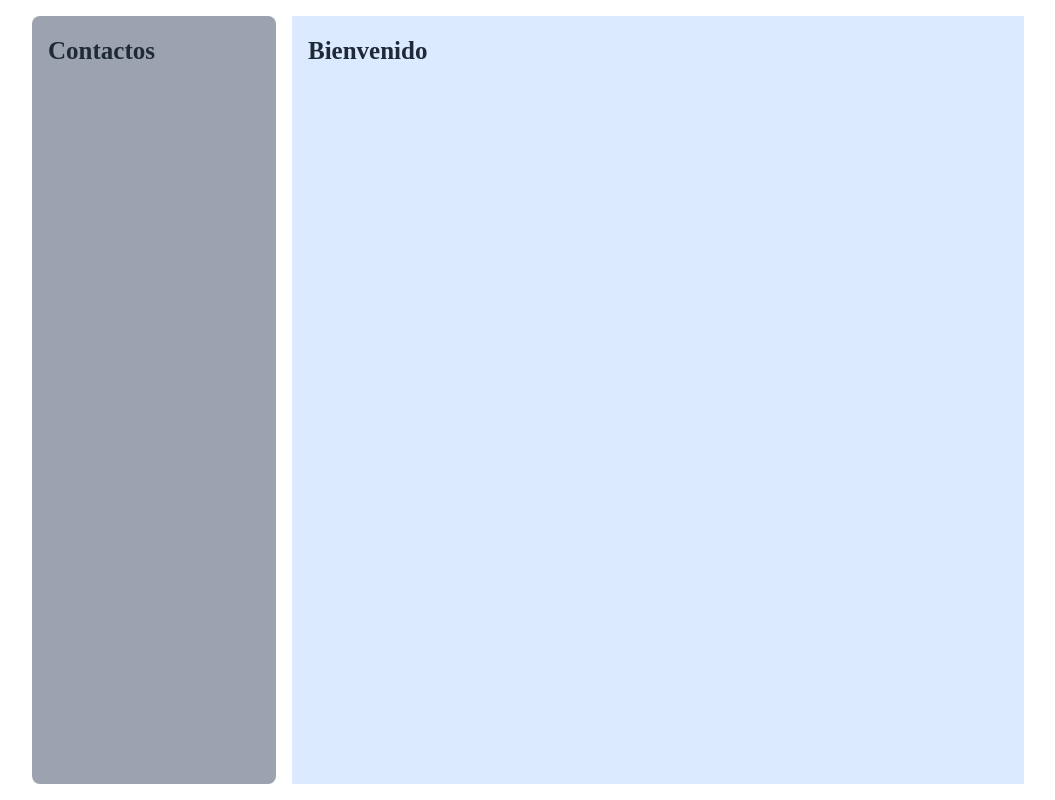
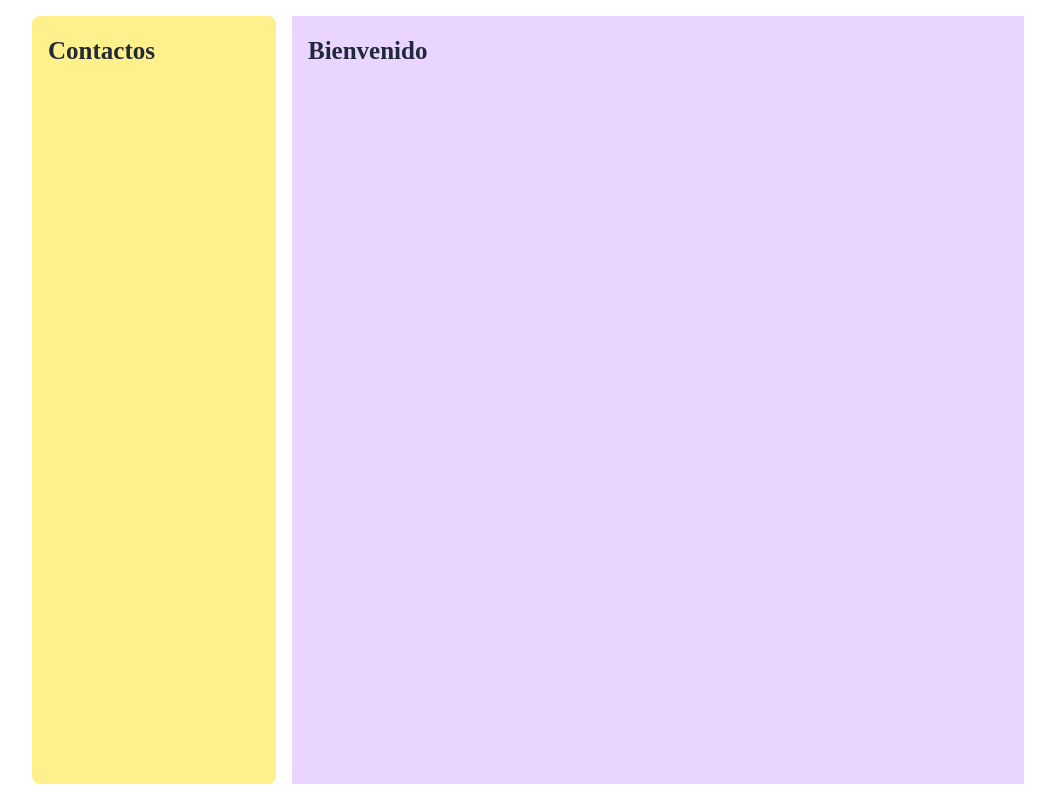
Before and after one commit to josma18/CHAT-SISTEMA_INVENTARIO, a plain HTML site: page index.html in a window 1280 px wide. Shown: the whole page, without its empty margins (112-1167 px from the left). Drawn offline with nearby package versions, Linux system fonts and the light colour scheme; a web font is replaced by a local one.

Commit message:
newBgColor

```diff
--- a/index.html
+++ b/index.html
@@ -17,11 +17,11 @@
     <div class="h-screen">
         <div class="flex max-w-screen-lg h-full m-auto p-4 gap-4">
 
-            <div class="bg-gray-400 w-1/4 rounded-lg">
+            <div class="bg-yellow-200 w-1/4 rounded-lg">
                 <h1 class="sour-gummy-500 text-gray-800 text-2x1 p-4 font-bold">Contactos</h1>
             </div>
 
-            <div class="bg-blue-100 w-3/4">
+            <div class="bg-purple-200 w-3/4">
                 <h2 class="doto-300 text-gray-800 text-2x1 p-4 font-bold">Bienvenido</h2>
             </div>
 
```
